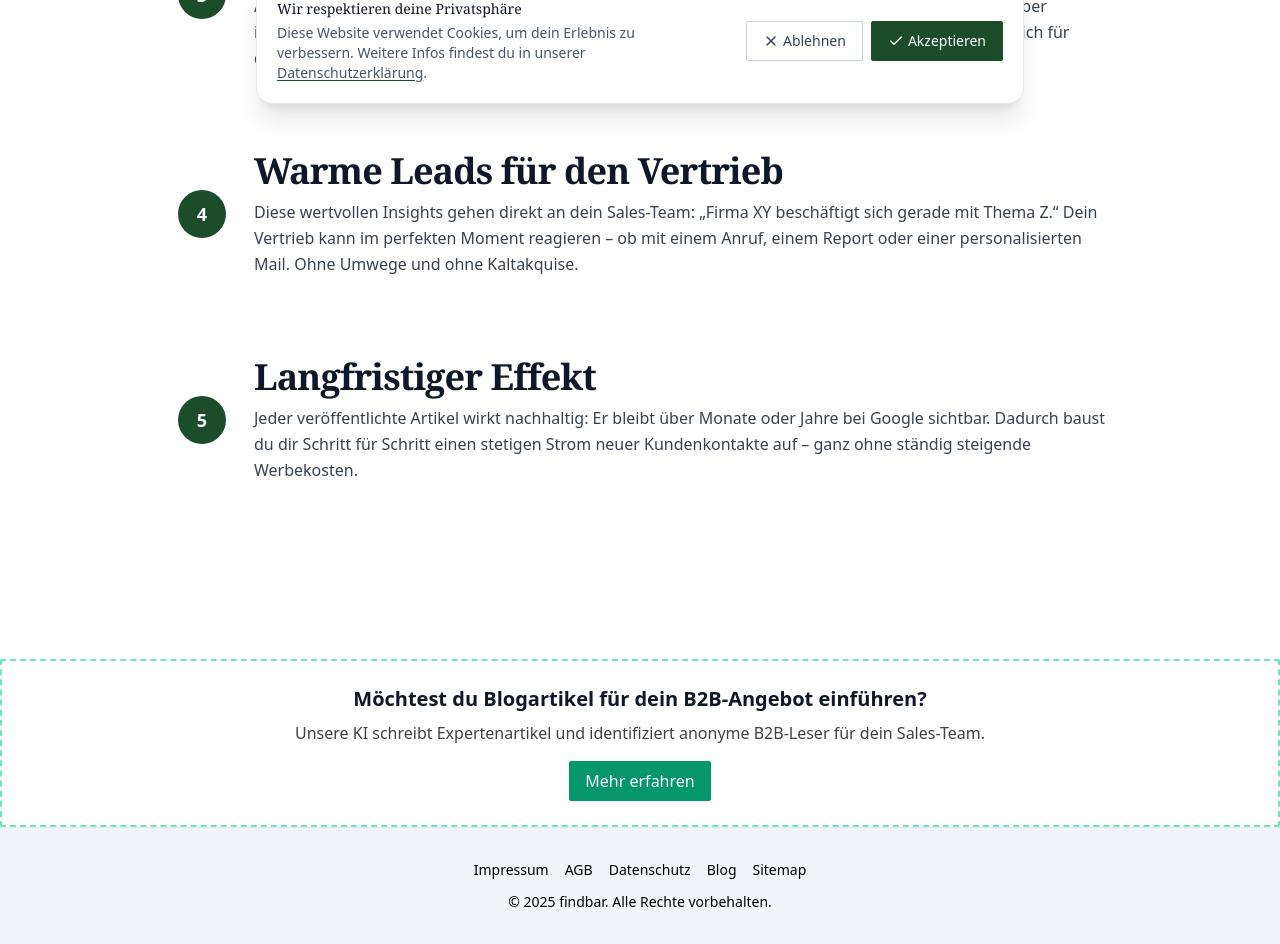
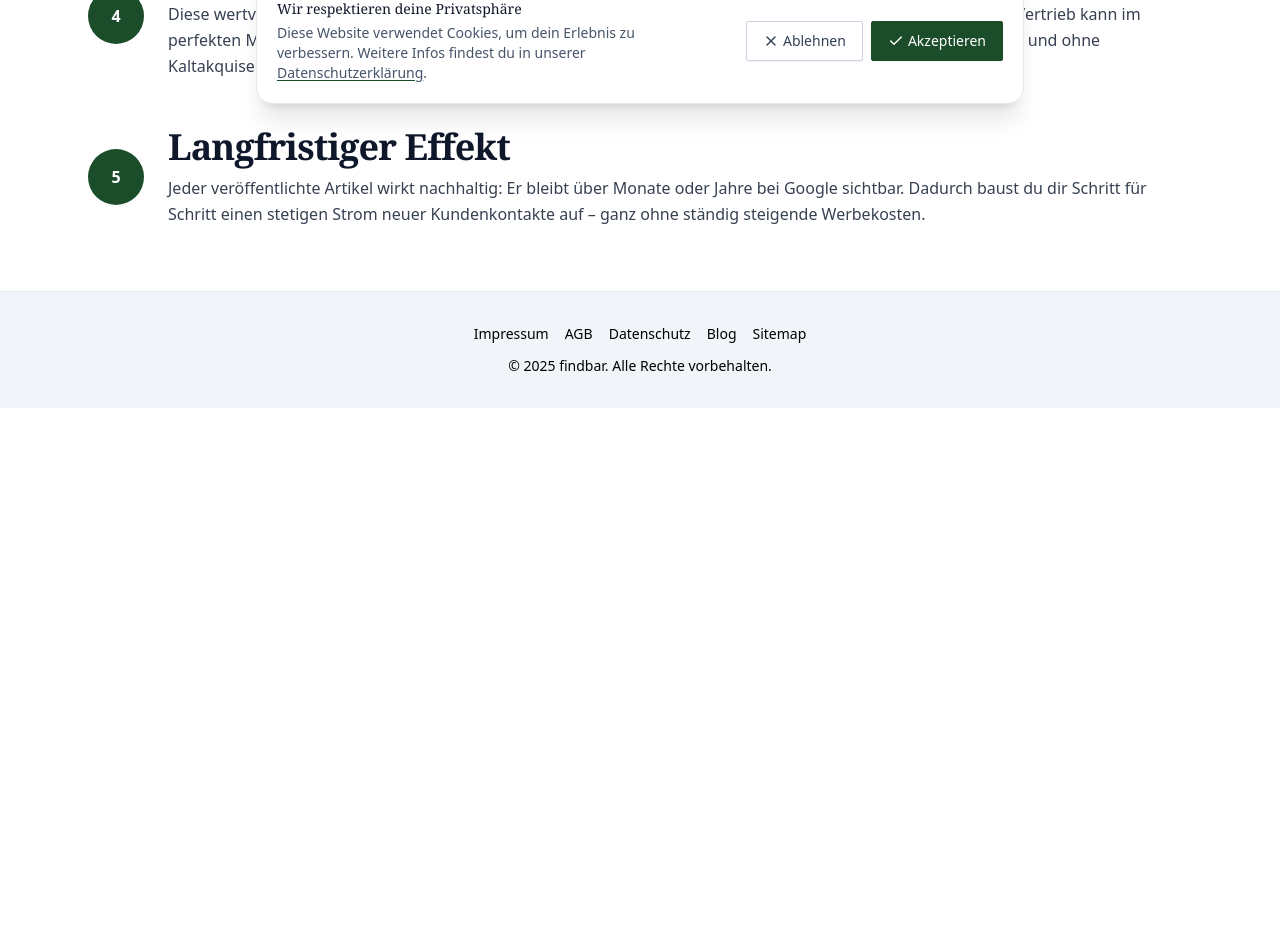
Before and after one commit to lennartnm/findbar_website, a Next.js app: page /funktionsweise in a window 1280 px wide. Shown: the part 680-1624 px from the top of the page. After the commit the page ends 1088 px from the top, so only its background shows below. Built offline with nearby package versions, Linux system fonts and the light colour scheme.

Commit message:
Update page.tsx

```diff
--- a/src/app/funktionsweise/page.tsx
+++ b/src/app/funktionsweise/page.tsx
@@ -1,7 +1,10 @@
 import type { Metadata } from "next";
 import Header from "@/components/ui/Header";
 import Footer from "@/components/ui/Footer";
-import styles from "./funktionsweise.module.css";
+import React from "react";
+
+// gleiche Container-Breite wie in deinem Code
+const containerClass = "w-full max-w-6xl mx-auto px-6";
 
 export const metadata: Metadata = {
   title: "So funktioniert’s – Ablauf",
@@ -53,58 +56,43 @@ export default function Page() {
     <>
       <Header />
 
-      <main>
-        <section className={styles.wrap}>
+      <main className="bg-white">
+        <section className="py-16">
+          <div className={containerClass}>
             <h1 className="sr-only">Ablauf</h1>
 
-          <ol className={styles.timeline} aria-label="Prozess-Schritte">
+            <ol className="space-y-10 md:space-y-12" aria-label="Prozess-Schritte">
               {steps.map((step) => (
-              <li className={styles.item} key={step.id}>
-                <div className={styles.rail}>
-                  <span className={styles.dot}>{step.id}</span>
+                <li
+                  key={step.id}
+                  className="grid grid-cols-[48px_1fr] items-center gap-5 md:grid-cols-[56px_1fr] md:gap-6"
+                >
+                  {/* Nummern-Kreis (keine Verbindungslinie) */}
+                  <div className="flex items-center justify-center">
+                    <span
+                      className="inline-flex h-12 w-12 items-center justify-center rounded-full text-white font-semibold
+                                 md:h-14 md:w-14"
+                      style={{ backgroundColor: "#1c4d2b" }}
+                    >
+                      {step.id}
+                    </span>
                   </div>
 
-                <div className={styles.content}>
+                  {/* Inhalt; Zahl ist durch align-items:center auf Höhe der Headline */}
+                  <div>
                     <h2 className="text-4xl font-semibold tracking-tight font-serif">
                       {step.title}
                     </h2>
-                  <p className="text-base leading-relaxed text-gray-700 mt-2">
+                    <p className="mt-2 text-base leading-relaxed text-gray-700">
                       {step.body}
                     </p>
                   </div>
                 </li>
               ))}
             </ol>
-        </section>
-  {/* CTA */}
-      <section aria-label="Kontakt" className="mt-14">
-        <div className="rounded-sm border-2 border-dashed border-emerald-300 p-6 text-center">
-          <h2 className="text-xl font-bold mb-2">
-            Möchtest du Blogartikel f&uuml;r dein B2B-Angebot einführen?
-          </h2>
-          <p className="text-zinc-700 mb-4">
-            Unsere KI schreibt Expertenartikel und identifiziert anonyme
-            B2B-Leser f&uuml;r dein Sales-Team.
-          </p>
-
-          <div className="mx-auto max-w-xl">
-            <a
-              href="https://www.findbar.info"
-              target="_blank"
-              rel="noopener noreferrer"
-              className="inline-flex items-center justify-center rounded-sm bg-emerald-600 px-4 py-2 font-medium text-white hover:bg-emerald-700"
-              aria-label="Zu findbar.info wechseln (öffnet in neuem Tab)"
-            >
-              Mehr erfahren
-            </a>
-          </div>
           </div>
         </section>
-
-
       </main>
-
-
 
       <Footer />
     </>
```
Lines whose indentation alone changed are shown as unchanged.
